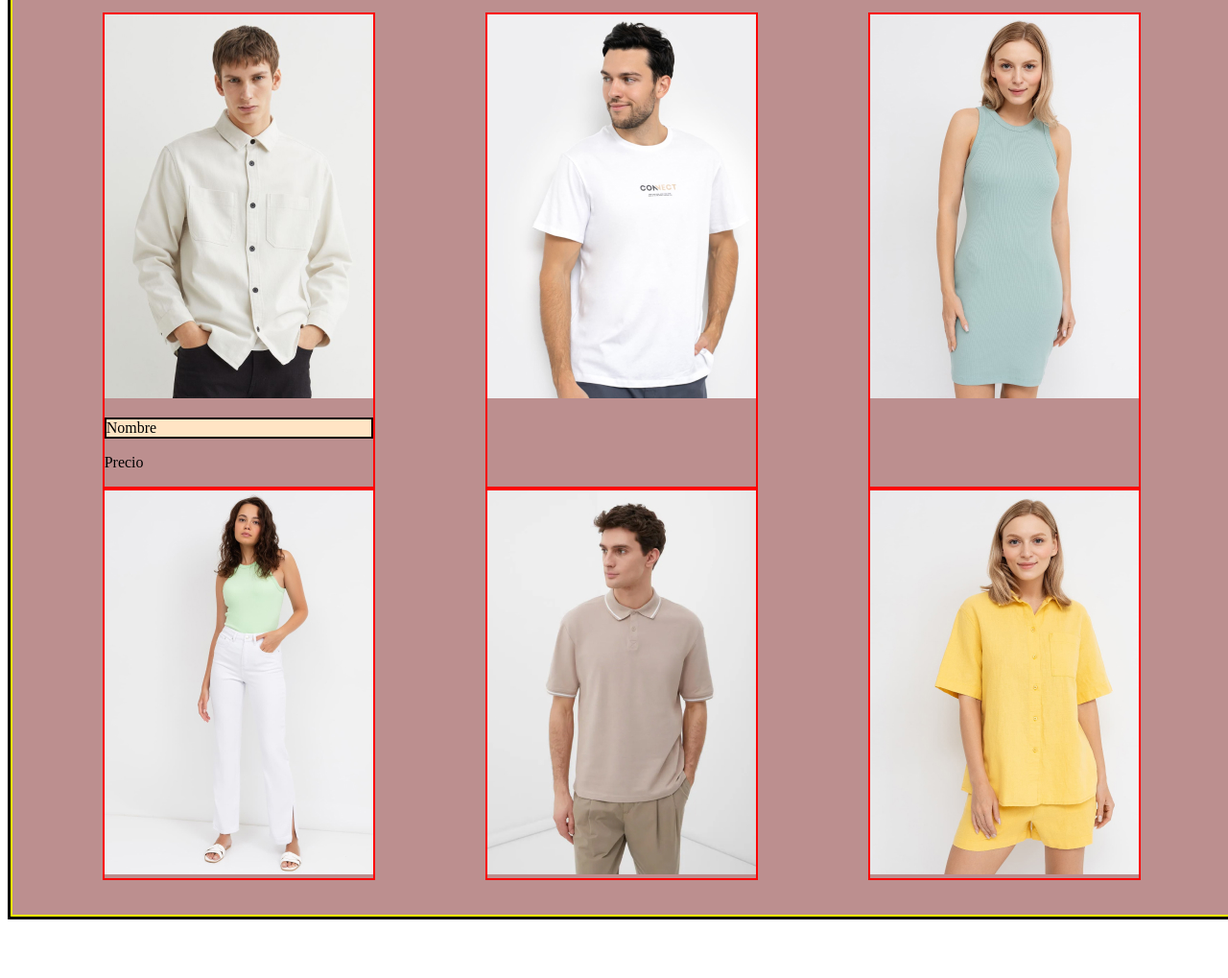
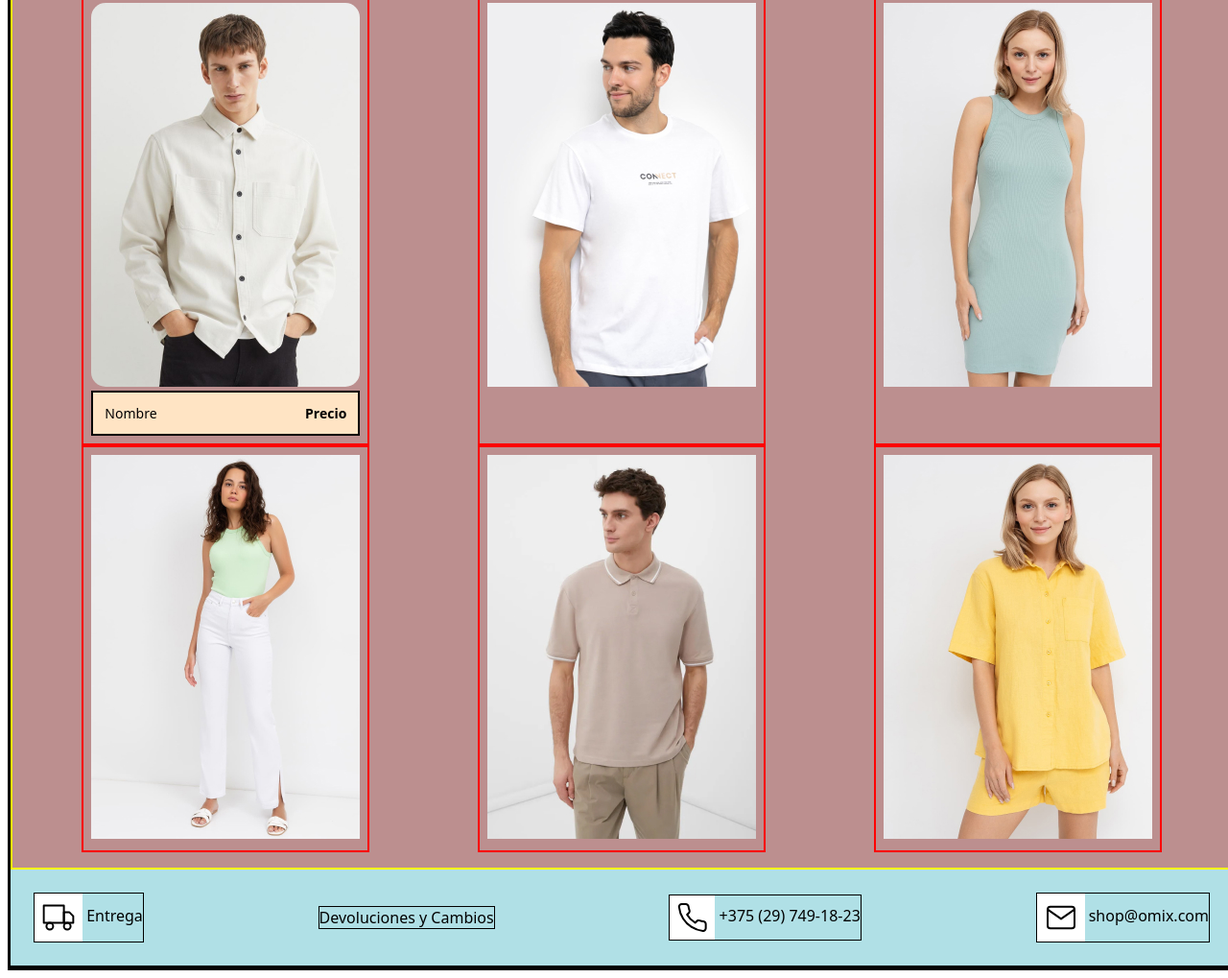
Before and after one commit to JuanJRos/laboratorio-html, a plain HTML site: page index.html in a window 1280 px wide. Shown: the part 162-1181 px from the top of the page at 96% size. Before the commit the page ends 1128 px from the top, so only its background shows below. Drawn offline with Linux system fonts and the light colour scheme.

Commit message:
actualizacion

```diff
--- a/index.html
+++ b/index.html
@@ -21,9 +21,12 @@
         <div class="header">NUEVAS COLECCIONES</div>
         <div class="view">
             <div class="product">
-                <img src="images/image-1.jpg" alt="fotografia de un vestido verde agua">
-                <p class="product-name">Nombre</p>
-                <p class="product-price">Precio</p>
+                <div class="image"><img class ="product-view" src="images/image-1.jpg" alt="fotografia de un vestido verde agua">
+                    <div class = "detail">
+                        <div class = "product-name">Nombre</div>
+                        <div class = "product-price">Precio</div>
+                    </div>
+                </div>
             </div>
             <div class="product">
                 <img src="images/image-2.jpg" alt="fotografia de un vestido verde agua">
@@ -41,5 +44,11 @@
                 <img src="images/image-6.jpg" alt="fotografia de un vestido verde agua">
             </div>
     </div>
+    <div class = "footer">
+        <a href="#"><img src="icons/icon-truck.svg" alt="icono de un automovil"> Entrega</a>
+        <a href="#">Devoluciones y Cambios</a>
+        <a href="#"><img src="icons/icon-phone.svg" alt="icono de un telefono">  +375 (29) 749-18-23</a>
+        <a href="#"><img src="icons/icon-mail.svg" alt="icono de un sobre">  shop@omix.com</a>
+    </div>
 </body>
 </html>
--- a/style/styles.css
+++ b/style/styles.css
@@ -15,7 +15,7 @@
     background-color: aqua;
     justify-content: space-between;
     align-items: center;
-    padding: 8px;
+    padding: 16px;
     border-bottom: 2px solid black;
 }
 
@@ -33,31 +33,77 @@
 .header {
     font-family: "Montserrat", system-ui ;
     font-style:normal;
-    font-weight: 600;
+    font-weight: 700;
     font-size: 32px;
     color:black;
     border: 1px solid black;
-    padding: 16px;
+    padding: 8px;
 }
 
 .view {
     display: grid;
     grid-template-columns: repeat(3, 1fr);
-    padding: 36px;
+    padding: 16px;
     border: 2px solid yellow;
     justify-items: center;
 }
 
 .product {
     border: 2px solid red;
+    padding: 8px;
+}
+
+.detail {
+    display: flex;
+    background-color: bisque;
+    border: 2px solid black;
+    justify-content: space-between;
+    padding: 12px;
 }
 
 .product-name {
-    background-color: bisque;
-    border: 2px solid black;
-
+    font-family: "Montserrat", system-ui;
+    font-style: normal;
+    font-weight: 400;
+    font-size: 14px;
+    color:black;
 }
 
 .product-price {
+    font-family: "Montserrat", system-ui;
+    font-style: normal;
+    font-weight: 800;
+    font-size: 14px;
+    color:black;
+}
+
+.product-view {
+    border-radius: 15px
+}
+
+.footer {
+    display: flex;
+    background-color: powderblue;
+    justify-content: space-between;
+    align-items: center;
+    padding: 24px;
+    border-bottom: 2px solid black;
+}
+
+.footer a{
+    font-family: "Montserrat", system-ui;
+    font-style: normal;
+    font-weight: 400;
+    font-size: 16px;
+    text-decoration:none;
+    color:black;
+    border: 1px solid black;
+    /*background-color: white; */
+}
+
+.footer img{
+    vertical-align: middle;
+    background-color: white;
+    padding: 8px;
 
 }
```
